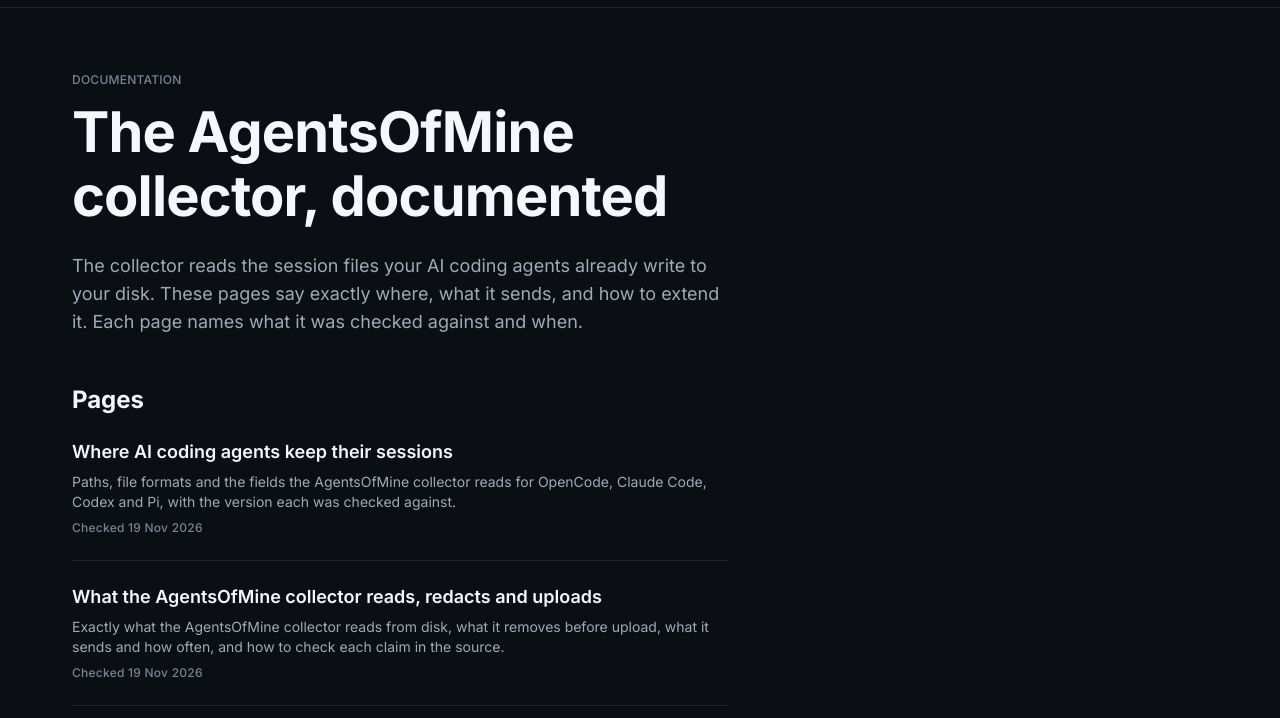
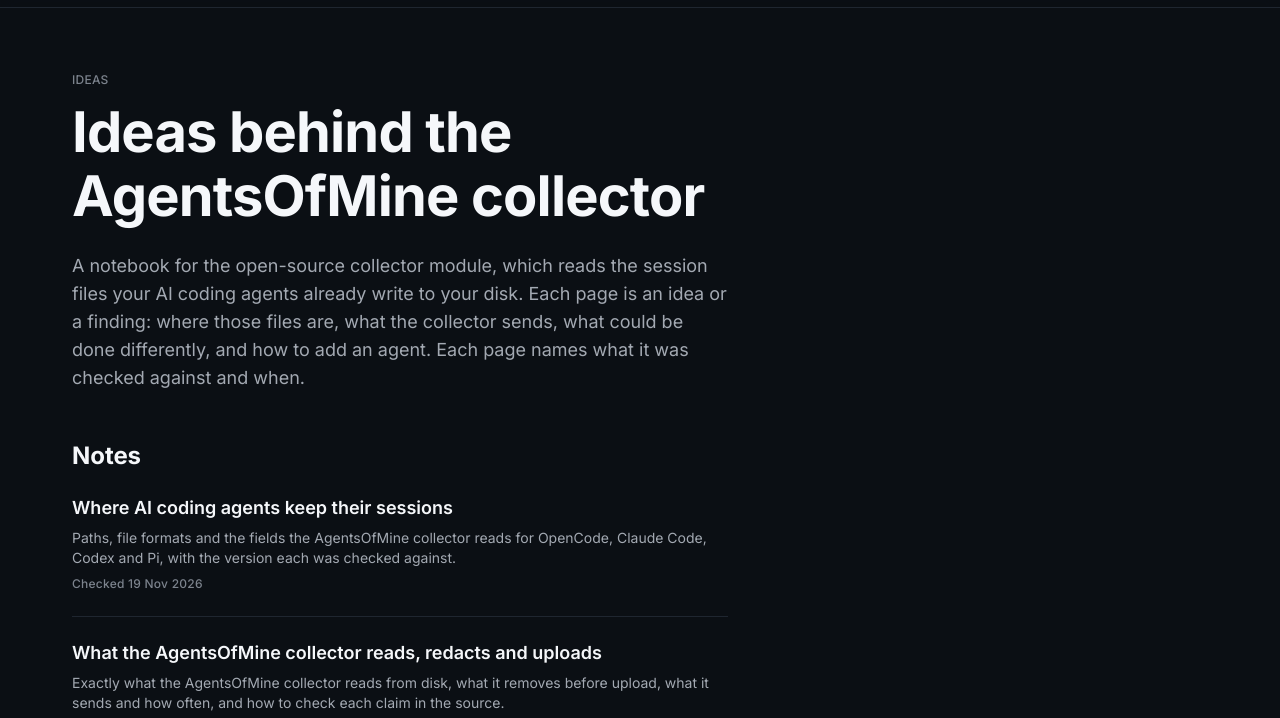
Before and after one commit to AgentsOfMine/collector, an Astro site in the folder site/: page / in a window 1280 px wide. Shown: the part 57-775 px from the top of the page. Built offline with nearby package versions, Linux system fonts and the light colour scheme; Astro itself is replaced by a stand-in of ours; some packages are replaced by stand-ins of ours.

Commit message:
docs home: framed as ideas and findings about the collector, not documentation

```diff
--- a/site/src/components/Footer.astro
+++ b/site/src/components/Footer.astro
@@ -11,7 +11,7 @@ const col = "text-body-s text-neutral-400 hover:text-text-primary inline-flex it
     <div class="grid md:grid-cols-3 gap-8 mb-8">
       <div class="flex flex-col gap-3">
         <AomLogo height={36} id="docs-footer-logo" />
-        <p class="text-body-s text-neutral-600 max-w-xs">Documentation for the open-source AgentsOfMine collector that reads your AI coding sessions.</p>
+        <p class="text-body-s text-neutral-600 max-w-xs">Ideas and findings about the open-source AgentsOfMine collector, which reads your AI coding sessions.</p>
       </div>
       <nav class="flex flex-col" aria-label="Docs">
         <p class="aom-caption text-neutral-600 mb-2">Docs</p>
--- a/site/src/pages/index.astro
+++ b/site/src/pages/index.astro
@@ -6,16 +6,16 @@ import { formatDate, isoDate } from "../lib/format";
 const pages = (await getCollection("docs")).filter((p) => p.data.kind !== "about").sort((a, b) => a.data.order - b.data.order);
 ---
 
-<Base title="Collector documentation" description="Reference and guides for the open-source AgentsOfMine collector: where each AI coding agent keeps its sessions, what is uploaded, and how to add an agent." path="/">
+<Base title="Ideas behind the AgentsOfMine collector" description="Notes and findings on the open-source AgentsOfMine collector: where AI coding agents keep their sessions, what gets uploaded, and what could be done better." path="/">
   <section class="max-w-[65ch]">
-    <p class="aom-caption text-neutral-600 mb-3">Documentation</p>
-    <h1 class="text-heading-l lg:text-display-xl text-text-primary">The AgentsOfMine collector, documented</h1>
+    <p class="aom-caption text-neutral-600 mb-3">Ideas</p>
+    <h1 class="text-heading-l lg:text-display-xl text-text-primary">Ideas behind the AgentsOfMine collector</h1>
     <p class="mt-6 text-body-l text-neutral-400">
-      The collector reads the session files your AI coding agents already write to your disk. These pages say exactly where, what it sends, and how to extend it. Each page names what it was checked against and when.
+      A notebook for the open-source collector module, which reads the session files your AI coding agents already write to your disk. Each page is an idea or a finding: where those files are, what the collector sends, what could be done differently, and how to add an agent. Each page names what it was checked against and when.
     </p>
   </section>
   <section class="mt-12 max-w-[65ch]" aria-labelledby="pages">
-    <h2 id="pages" class="text-heading-m text-text-primary mb-6">Pages</h2>
+    <h2 id="pages" class="text-heading-m text-text-primary mb-6">Notes</h2>
     <ul>
       {pages.map((p) => (
         <li class="py-6 border-b border-border-default first:pt-0">
```
